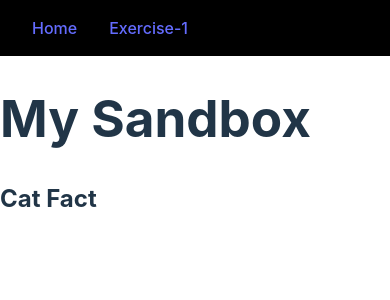
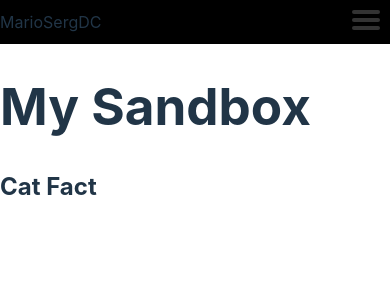
Before and after one commit to mariosergdc/practicing-react-1, a React (Vite) app: page /exercise-1 in a window 390 px wide. Shown: the top 300 px of the page. Built offline with nearby package versions, Linux system fonts and the light colour scheme; no server answers.

Commit message:
hamburger menu starting

```diff
--- /dev/null
+++ b/src/components/Hamburger.css
@@ -0,0 +1,91 @@
+body {
+  margin: 0;
+  padding: 0;
+}
+.hamburger {
+  background-color: transparent;
+  right: 0;
+  top: 0;
+  padding: 10px;
+  transform: translate3d(0, 0, 0);
+  transition: transform 0.25s cubic-bezier(0.05, 1.04, 0.72, 0.98);
+  z-index: 1002;
+  cursor: pointer;
+  user-select: none;
+}
+.hamburger.is-active {
+  background-color: none;
+}
+.layer {
+  background: #333333;
+  margin-bottom: 4px;
+  border-radius: 2px;
+  width: 28px;
+  height: 4px;
+  opacity: 1;
+  -webkit-transform: translate3d(0, 0, 0);
+  transform: translate3d(0, 0, 0);
+  -webkit-transition: all 0.25s cubic-bezier(0.05, 1.04, 0.72, 0.98);
+  transition: all 0.25s cubic-bezier(0.05, 1.04, 0.72, 0.98);
+}
+.hamburger:hover .top {
+  -webkit-transform: translateY(-100%);
+  -ms-transform: translateY(-100%);
+  transform: translateY(-100%);
+}
+.hamburger:hover .bottom {
+  -webkit-transform: translateY(100%);
+  -ms-transform: translateY(100%);
+  transform: translateY(100%);
+}
+.hamburger.is-active .top {
+  transform: translateY(200%) rotate(45deg) !important;
+}
+.hamburger.is-active .mid {
+  opacity: 0;
+}
+.hamburger.is-active .bottom {
+  -webkit-transform: translateY(-200%) rotate(135deg) !important;
+  -ms-transform: translateY(-200%) rotate(135deg) !important;
+  transform: translateY(-200%) rotate(135deg) !important;
+}
+
+.menuppal.is_active {
+  transform: translate3d(0px, 0px, 0px);
+}
+.menuppal {
+  background-color: rgba(0, 0, 0, 0.7);
+  bottom: 0;
+  height: 100%;
+  left: 0;
+  overflow-y: scroll;
+  position: fixed;
+  top: 0;
+  transform: translate3d(0px, -100%, 0px);
+  transition: transform 0.35s cubic-bezier(0.05, 1.04, 0.72, 0.98) 0s;
+  width: 100%;
+  z-index: 1001;
+}
+.menuppal ul {
+  margin: 0;
+  padding: 0;
+}
+.menuppal ul li {
+  list-style: none;
+  text-align: center;
+  font-family: Verdadna, Arial, Helvetica;
+  font-size: 1.5rem;
+  line-height: 3em;
+  height: 3em;
+  color: #369;
+  text-transform: none;
+  font-weight: bold;
+}
+.menuppal ul li a {
+  text-decoration: none;
+  color: #369;
+}
+.menuppal ul li a:hover {
+  text-decoration: none;
+  color: #333;
+}
--- /dev/null
+++ b/src/components/Hamburger.jsx
@@ -0,0 +1,38 @@
+import { useState } from "react";
+import { NavLink } from "react-router-dom";
+import "./Hamburger.css";
+const Hamburger = () => {
+  const [open, setOpen] = useState(false);
+
+  const handleClick = () => {
+    setOpen(!open);
+  };
+
+  return (
+    <div>
+      <div
+        onClick={handleClick}
+        className={`hamburger ${open ? "is-active" : ""} `}
+      >
+        <div className="layer top"></div>
+        <div className="layer mid"></div>
+        <div className="layer bottom"></div>
+      </div>
+      <nav
+        onClick={handleClick}
+        className={`menuppal ${open ? "is_active" : ""} `}
+      >
+        <ul>
+          <li>
+            <NavLink to="/">Home</NavLink>
+          </li>
+          <li>
+            <NavLink to="/exercise-1">Exercise-1</NavLink>
+          </li>
+        </ul>
+      </nav>
+    </div>
+  );
+};
+
+export default Hamburger;
--- a/src/components/NavBar.jsx
+++ b/src/components/NavBar.jsx
@@ -1,16 +1,10 @@
-import { NavLink } from "react-router-dom";
+import Hamburger from "./Hamburger";
 
 export default function NavBar() {
   return (
     <nav className="nav-bar">
-      <ul>
-        <li>
-          <NavLink to="/">Home</NavLink>
-        </li>
-        <li>
-          <NavLink to="/exercise-1">Exercise-1</NavLink>
-        </li>
-      </ul>
+      <hi>MarioSergDC</hi>
+      <Hamburger />
     </nav>
   );
 }
--- a/src/index.css
+++ b/src/index.css
@@ -70,19 +70,7 @@ button:focus-visible {
 .nav-bar {
   width: 100vw;
   display: flex;
+  justify-content: space-between;
+  align-items: center;
   background-color: #000000;
 }
-
-.nav-bar > ul {
-  display: flex;
-  list-style: none;
-  margin-block-start: 0px;
-  margin-block-end: 0px;
-  margin-inline-start: 0px;
-  margin-inline-end: 0px;
-  padding-inline-start: 1rem;
-}
-
-li {
-  margin: 1rem;
-}
```
